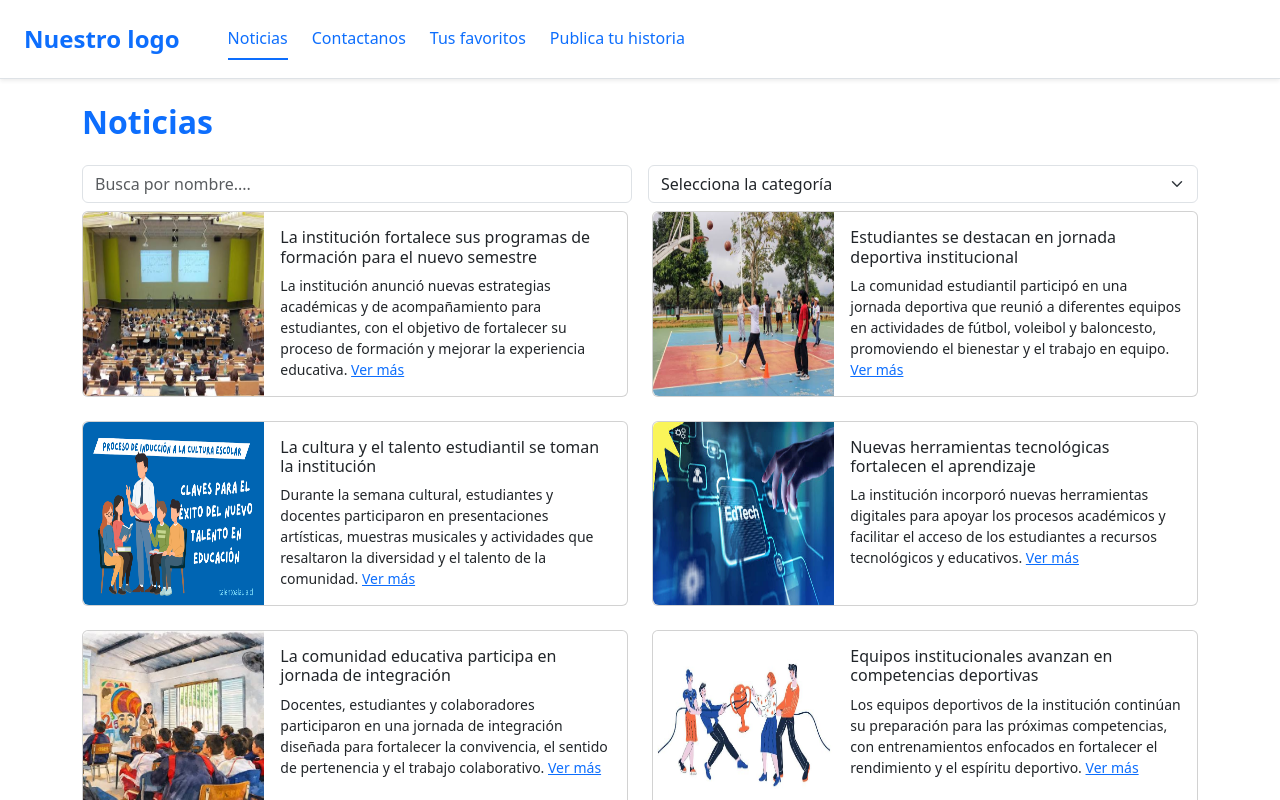
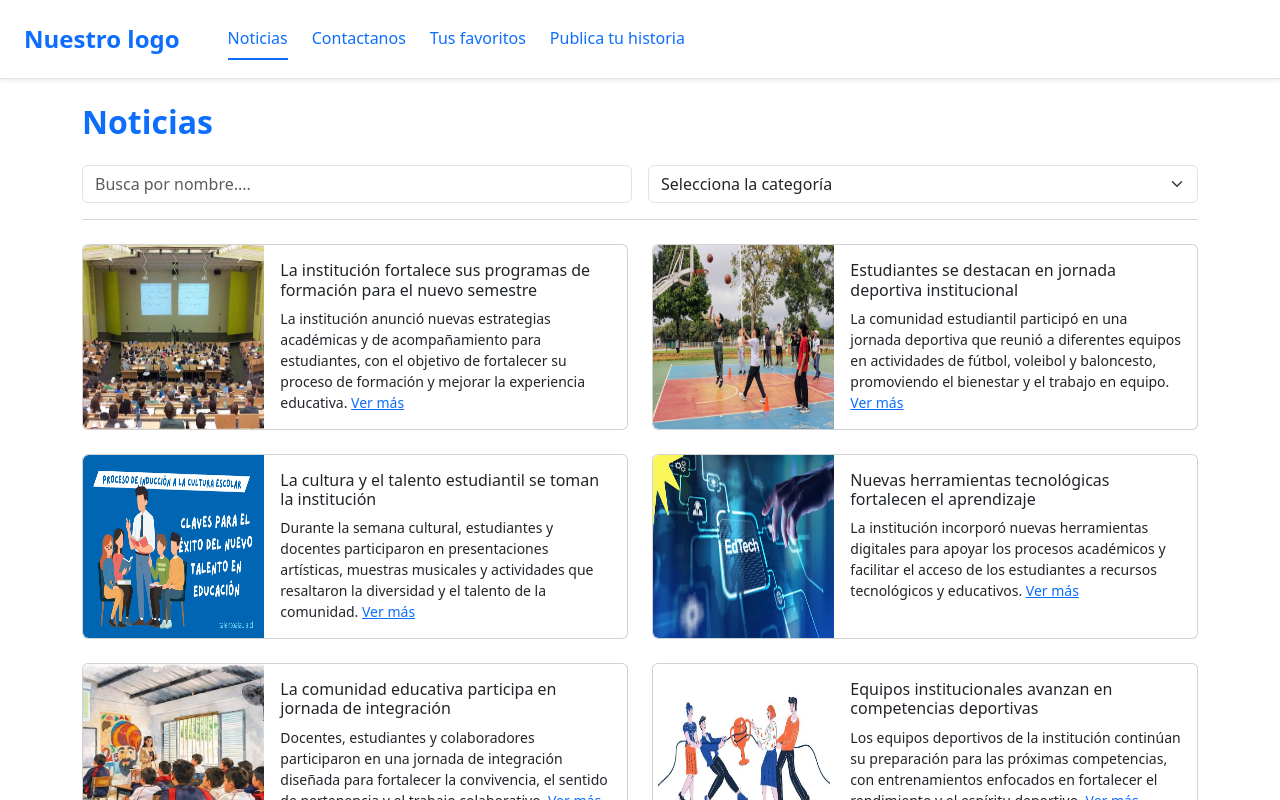
Before and after one commit to albust2005/Front-End---Polit-cnico-g-Grancolombiano, an Angular app: page /noticias in a window 1280 px wide. Shown: the top 800 px of the page. Built offline with nearby package versions, Linux system fonts and the light colour scheme.

Commit message:
Componetizacion card de noticia - Ajuste diseño

```diff
--- /dev/null
+++ b/src/app/components/card-noticia/card-noticia.component.css
@@ -0,0 +1,4 @@
+.card-img-top {
+    height: 180px;
+    object-fit: cover;
+}
--- /dev/null
+++ b/src/app/components/card-noticia/card-noticia.component.html
@@ -0,0 +1,20 @@
+<div class="card h-100">
+  <div class="row g-0 h-100">
+    <div class="col-4">
+      <img
+        [src]="imagen"
+        class="img-fluid rounded-start h-100"
+        [alt]="titulo"
+      />
+    </div>
+    <div class="col-8">
+      <div class="card-body">
+        <h6 class="card-title">{{ titulo }}</h6>
+        <p class="card-text small">
+          {{ resumen }}
+          <a href="#" class="text-primary">Ver más</a>
+        </p>
+      </div>
+    </div>
+  </div>
+</div>
--- a/src/app/view/favoritos/favoritos.component.css
+++ b/src/app/view/favoritos/favoritos.component.css
@@ -1,5 +1,6 @@
-.card img {
-  height: 100%;
-  min-height: 120px;
-  object-fit: cover;
+.separador{
+    background-color: rgba(128, 128, 128, 0.327);
+    height: 1px;
+    width: 100%;
+    margin: 1rem 0 1.5rem 0;
 }
--- a/src/app/view/favoritos/favoritos.component.html
+++ b/src/app/view/favoritos/favoritos.component.html
@@ -16,28 +16,15 @@
     </div>
   </div>
 
+  <div class="separador"></div>
+
   <div class="row row-cols-1 row-cols-md-2 g-4">
     <div class="col" *ngFor="let favorito of favoritos">
-      <div class="card h-100">
-        <div class="row g-0 h-100">
-          <div class="col-4">
-            <img
-              [src]="favorito.imagen"
-              class="img-fluid rounded-start h-100"
-              [alt]="favorito.titulo"
-            />
-          </div>
-          <div class="col-8">
-            <div class="card-body">
-              <h6 class="card-title">{{ favorito.titulo }}</h6>
-              <p class="card-text small">
-                {{ favorito.resumen }}
-                <a href="#" class="text-primary">Ver más</a>
-              </p>
-            </div>
-          </div>
-        </div>
-      </div>
+      <app-card-noticia
+        [titulo]="favorito.titulo"
+        [imagen]="favorito.imagen"
+        [resumen]="favorito.resumen"
+      />
     </div>
   </div>
 </div>
--- a/src/app/view/favoritos/favoritos.component.ts
+++ b/src/app/view/favoritos/favoritos.component.ts
@@ -1,5 +1,6 @@
 import { CommonModule } from '@angular/common';
 import { Component, OnInit } from '@angular/core';
+import { CardNoticiaComponent } from '../../components/card-noticia/card-noticia.component';
 
 interface Noticia {
   id: number;
@@ -12,7 +13,7 @@ interface Noticia {
 @Component({
   selector: 'app-favoritos',
   standalone: true,
-  imports: [CommonModule],
+  imports: [CommonModule, CardNoticiaComponent],
   templateUrl: './favoritos.component.html',
   styleUrl: './favoritos.component.css'
 })
--- a/src/app/view/noticias/noticias.component.css
+++ b/src/app/view/noticias/noticias.component.css
@@ -1,4 +1,6 @@
-.card-img-top {
-  height: 180px;
-  object-fit: cover;
+.separador{
+    background-color: rgba(128, 128, 128, 0.327);
+    height: 1px;
+    width: 100%;
+    margin: 1rem 0 1.5rem 0;
 }
--- a/src/app/view/noticias/noticias.component.html
+++ b/src/app/view/noticias/noticias.component.html
@@ -25,41 +25,47 @@
     </div>
   </div>
 
+  <div class="separador"></div>
+
   <div class="row row-cols-1 row-cols-md-2 g-4">
     <div class="col" *ngFor="let noticia of noticiasPagina">
-      <div class="card h-100">
-        <div class="row g-0 h-100">
-          <div class="col-4">
-            <img [src]="noticia.imagen" class="img-fluid rounded-start h-100" [alt]="noticia.titulo" />
-          </div>
-          <div class="col-8">
-            <div class="card-body">
-              <h6 class="card-title">{{ noticia.titulo }}</h6>
-              <p class="card-text small">
-                {{ noticia.resumen }}
-                <a href="#" class="text-primary">Ver más</a>
-              </p>
-            </div>
-          </div>
-        </div>
-      </div>
+      <app-card-noticia
+        [titulo]="noticia.titulo"
+        [imagen]="noticia.imagen"
+        [resumen]="noticia.resumen"
+      />
     </div>
   </div>
 
   <nav class="mt-4" *ngIf="totalPaginas > 1">
     <ul class="pagination justify-content-center">
       <li class="page-item" [class.disabled]="paginaActual === 1">
-        <a class="page-link" href="#" (click)="irAPagina(paginaActual - 1); $event.preventDefault()">&lt;</a>
+        <a
+          class="page-link"
+          href="#"
+          (click)="irAPagina(paginaActual - 1); $event.preventDefault()"
+          >&lt;</a
+        >
       </li>
       <li
         class="page-item"
         *ngFor="let pagina of paginasArray"
         [class.active]="paginaActual === pagina"
       >
-        <a class="page-link" href="#" (click)="irAPagina(pagina); $event.preventDefault()">{{ pagina }}</a>
+        <a
+          class="page-link"
+          href="#"
+          (click)="irAPagina(pagina); $event.preventDefault()"
+          >{{ pagina }}</a
+        >
       </li>
       <li class="page-item" [class.disabled]="paginaActual === totalPaginas">
-        <a class="page-link" href="#" (click)="irAPagina(paginaActual + 1); $event.preventDefault()">&gt;</a>
+        <a
+          class="page-link"
+          href="#"
+          (click)="irAPagina(paginaActual + 1); $event.preventDefault()"
+          >&gt;</a
+        >
       </li>
     </ul>
   </nav>
--- a/src/app/view/noticias/noticias.component.ts
+++ b/src/app/view/noticias/noticias.component.ts
@@ -1,6 +1,7 @@
 import { CommonModule } from '@angular/common';
 import { Component, OnInit } from '@angular/core';
 import { FormsModule } from '@angular/forms';
+import { CardNoticiaComponent } from '../../components/card-noticia/card-noticia.component';
 
 interface Noticia {
   id: number;
@@ -13,7 +14,7 @@ interface Noticia {
 @Component({
   selector: 'app-noticias',
   standalone: true,
-  imports: [CommonModule, FormsModule],
+  imports: [CommonModule, FormsModule, CardNoticiaComponent],
   templateUrl: './noticias.component.html',
   styleUrl: './noticias.component.css'
 })
--- a/src/app/view/publica-historia/publica-historia.component.css
+++ b/src/app/view/publica-historia/publica-historia.component.css
@@ -1,4 +1,6 @@
-.card-img-top {
-  height: 180px;
-  object-fit: cover;
+.separador{
+    background-color: rgba(128, 128, 128, 0.327);
+    height: 1px;
+    width: 100%;
+    margin: 1rem 0 1.5rem 0;
 }
--- a/src/app/view/publica-historia/publica-historia.component.html
+++ b/src/app/view/publica-historia/publica-historia.component.html
@@ -29,46 +29,52 @@
         class="btn btn-primary w-100"
         (click)="toggleFormulario()"
       >
-        {{ mostrarFormulario ? 'Cerrar' : 'Nueva Noticia' }}
+        {{ mostrarFormulario ? "Cerrar" : "Nueva Noticia" }}
       </button>
     </div>
   </div>
 
+  <div class="separador"></div>
+
   <div class="row row-cols-1 row-cols-md-2 g-4">
     <div class="col" *ngFor="let noticia of noticiasPagina">
-      <div class="card h-100">
-        <div class="row g-0 h-100">
-          <div class="col-4">
-            <img [src]="noticia.imagen" class="img-fluid rounded-start h-100" [alt]="noticia.titulo" />
-          </div>
-          <div class="col-8">
-            <div class="card-body">
-              <h6 class="card-title">{{ noticia.titulo }}</h6>
-              <p class="card-text small">
-                {{ noticia.resumen }}
-                <a href="#" class="text-primary">Ver más</a>
-              </p>
-            </div>
-          </div>
-        </div>
-      </div>
+      <app-card-noticia
+        [titulo]="noticia.titulo"
+        [imagen]="noticia.imagen"
+        [resumen]="noticia.resumen"
+      />
     </div>
   </div>
 
   <nav class="mt-4" *ngIf="totalPaginas > 1">
     <ul class="pagination justify-content-center">
       <li class="page-item" [class.disabled]="paginaActual === 1">
-        <a class="page-link" href="#" (click)="irAPagina(paginaActual - 1); $event.preventDefault()">&lt;</a>
+        <a
+          class="page-link"
+          href="#"
+          (click)="irAPagina(paginaActual - 1); $event.preventDefault()"
+          >&lt;</a
+        >
       </li>
       <li
         class="page-item"
         *ngFor="let pagina of paginasArray"
         [class.active]="paginaActual === pagina"
       >
-        <a class="page-link" href="#" (click)="irAPagina(pagina); $event.preventDefault()">{{ pagina }}</a>
+        <a
+          class="page-link"
+          href="#"
+          (click)="irAPagina(pagina); $event.preventDefault()"
+          >{{ pagina }}</a
+        >
       </li>
       <li class="page-item" [class.disabled]="paginaActual === totalPaginas">
-        <a class="page-link" href="#" (click)="irAPagina(paginaActual + 1); $event.preventDefault()">&gt;</a>
+        <a
+          class="page-link"
+          href="#"
+          (click)="irAPagina(paginaActual + 1); $event.preventDefault()"
+          >&gt;</a
+        >
       </li>
     </ul>
   </nav>
--- a/src/app/view/publica-historia/publica-historia.component.ts
+++ b/src/app/view/publica-historia/publica-historia.component.ts
@@ -2,6 +2,7 @@ import { CommonModule } from '@angular/common';
 import { Component, OnInit } from '@angular/core';
 import { FormsModule } from '@angular/forms';
 import { CreateNewsComponent } from '../create-news/create-news.component';
+import { CardNoticiaComponent } from '../../components/card-noticia/card-noticia.component';
 
 interface Noticia {
   id: number;
@@ -14,7 +15,7 @@ interface Noticia {
 @Component({
   selector: 'app-publica-historia',
   standalone: true,
-  imports: [CommonModule, FormsModule, CreateNewsComponent],
+  imports: [CommonModule, FormsModule, CreateNewsComponent, CardNoticiaComponent],
   templateUrl: './publica-historia.component.html',
   styleUrl: './publica-historia.component.css'
 })
```
Also changed, not shown: src/app/components/card-noticia/card-noticia.component.ts (added, +15 -0 lines), 1 other file (tests, documents, lock files or other folders).
